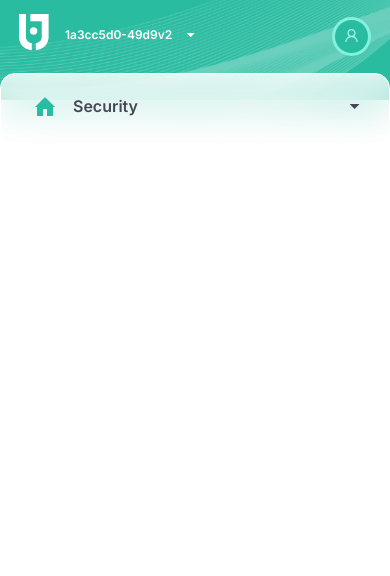
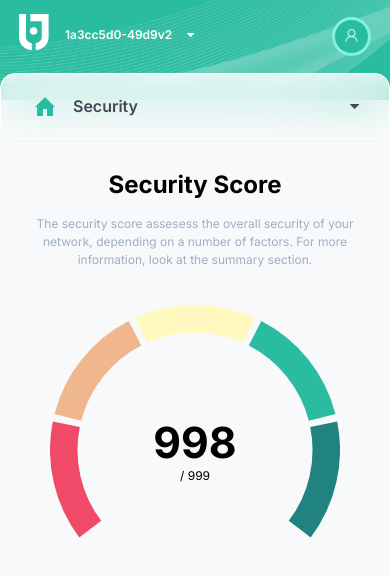
Before and after one commit to iKarans/jersey-client-project, a React (Create React App) app: page /security in a window 390 px wide. Shown: the top 576 px of the page. Built offline with nearby package versions, Linux system fonts and the light colour scheme.

Commit message:
media query added

```diff
--- a/src/components/SecurityScore/SecurityScore.scss
+++ b/src/components/SecurityScore/SecurityScore.scss
@@ -9,13 +9,16 @@
   background-color: $background-color;
   padding: 20px;
   margin-top: 250px;
+  margin-left: 50px;
   overflow: hidden;
+
   @include mobile {
     flex-direction: column;
     width: 100%;
     height: 450px;
     align-items: center;
     margin-top: 150px;
+    margin-left: 0;
   }
 
   &__key {
@@ -33,8 +36,10 @@
       display: flex;
       align-items: center;
     }
+
     &--info {
       display: none;
+
       @include mobile {
         display: flex;
         text-align: center;
@@ -47,6 +52,7 @@
 
     &--icon {
       padding-left: 20px;
+
       @include mobile {
         display: none;
       }
@@ -54,6 +60,8 @@
 
     &--grid {
       padding-bottom: 50px;
+      padding-left: 20px;
+
       @include mobile {
         display: none;
       }
@@ -71,6 +79,7 @@
     margin-top: 20px;
     overflow: hidden;
     position: relative;
+
     @include mobile {
       overflow: visible;
     }
--- a/src/components/SecurityScore/SecurityScoreChart/SecurityScoreChart.jsx
+++ b/src/components/SecurityScore/SecurityScoreChart/SecurityScoreChart.jsx
@@ -1,6 +1,6 @@
 import React from 'react';
 import { Doughnut } from "react-chartjs-2";
-import "./SecurityScoreChart.scss";
+
 
 const SecurityScoreChart = (props) => {
     const {userScore} = props;
--- a/src/components/SecurityScore/SecurityScoreChart/SecurityScoreChart.scss
+++ /dev/null
@@ -1 +0,0 @@
-@use "../../../assets/styles/variables" as *;
--- a/src/containers/Security/Security.scss
+++ b/src/containers/Security/Security.scss
@@ -5,13 +5,14 @@
   height: 100vh;
   width: 100%;
   display: flex;
-  justify-content: center;
-  align-items: center;
-  margin-left: 250px;
+  justify-content: flex-start;
+  align-items: flex-start;
+  margin-left: 227px;
+  background-color: $background-color;
 
 
   @include mobile {
-    display: none;
-    height: 100vh;
+    flex-direction: column;
+    margin-left: 0;
  }
 }
```
